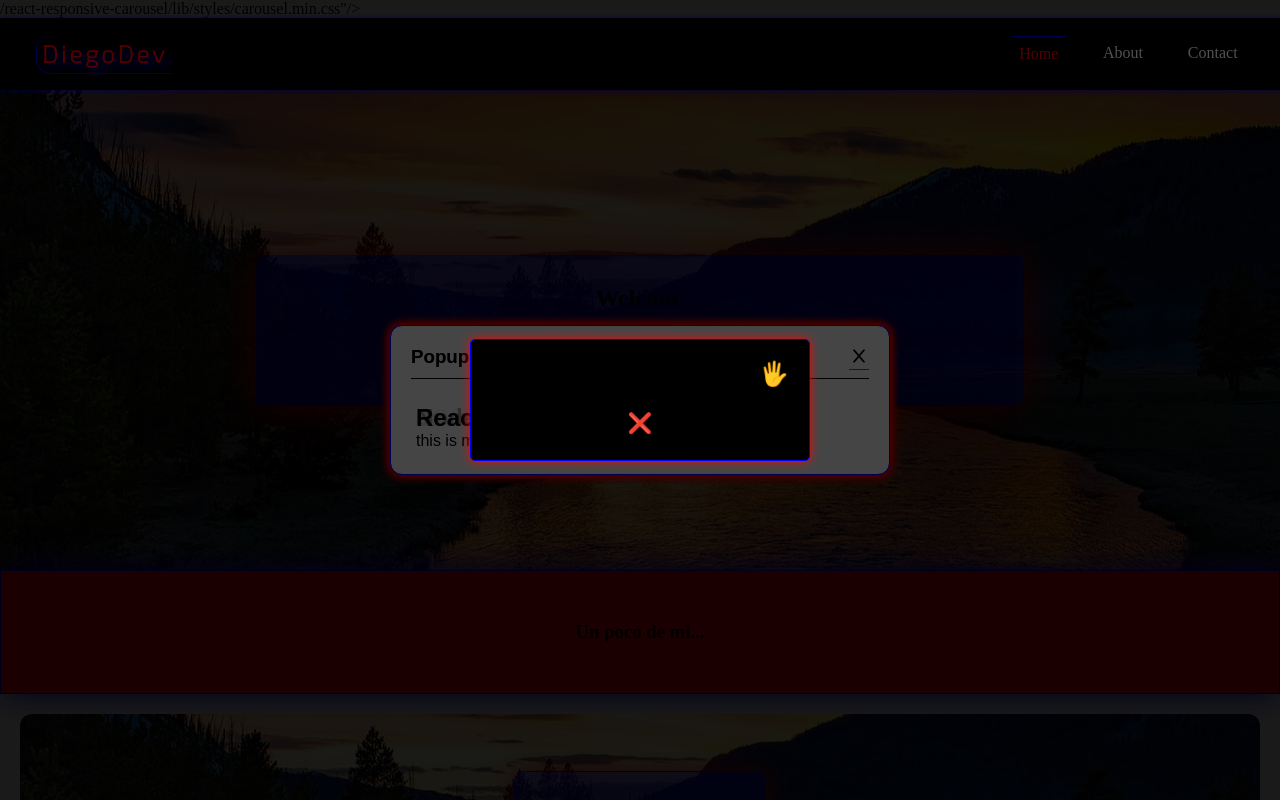
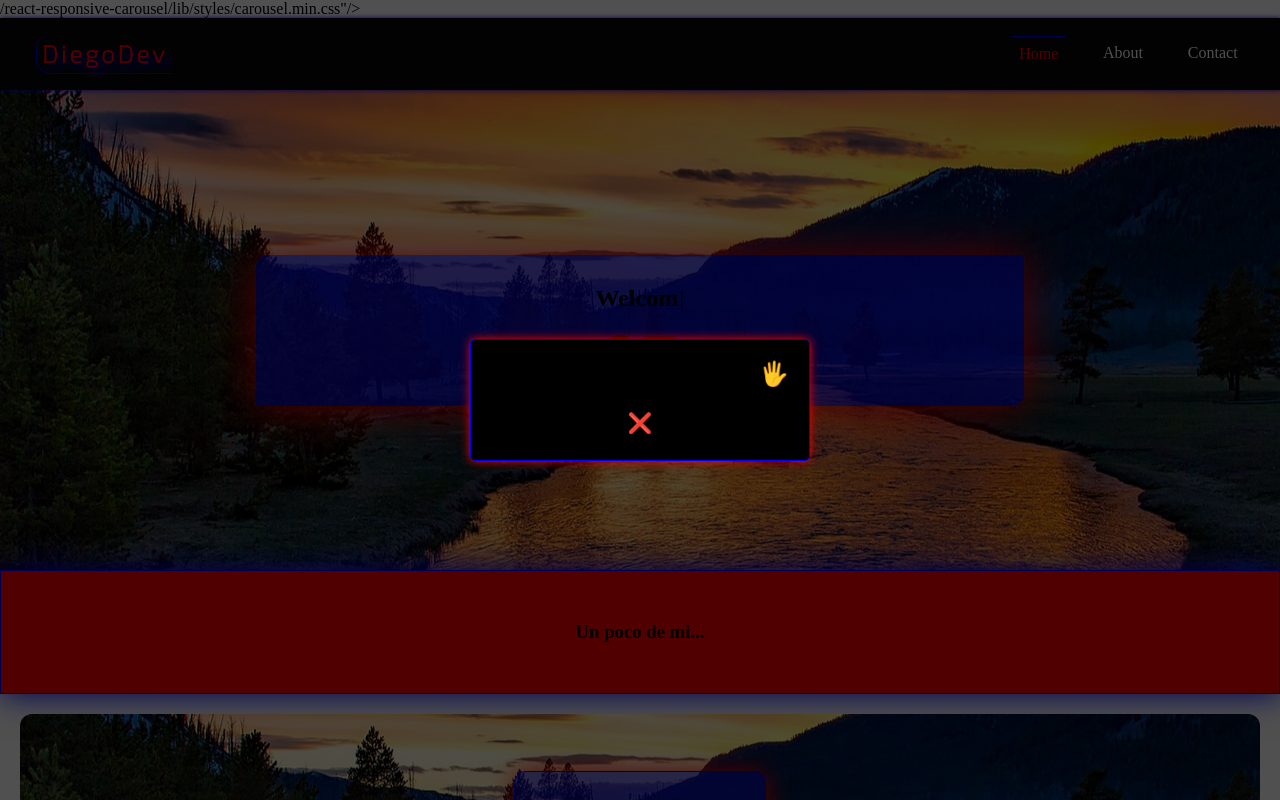
Before and after one commit to diego-monfort-landolt/Landoltdiego, a React (Vite) app: page / in a window 1280 px wide. Shown: the top 800 px of the page. Built offline with nearby package versions, Linux system fonts and the light colour scheme.

Commit message:
added new styles and logic for info

```diff
--- a/src/component/experience-cards/Info.jsx
+++ b/src/component/experience-cards/Info.jsx
@@ -1,5 +1,5 @@
 import './review.css'
-import { AiOutlineClose  } from "react-icons/ai";
+import { AiOutlineClose } from "react-icons/ai";
 
 // const info = [
 //   {
@@ -28,18 +28,20 @@ import { AiOutlineClose  } from "react-icons/ai";
 //   },
 // ]
 
-const Info = ({ children }) => {
+const Info = ({ children, estado, cambiarEstado }) => {
   return (
     <>
+      { estado &&
         <div className='overlay'>
           <div className='cont-model'>
             <div className='model-head'>
               <h3 className='info-txt'>Popup</h3>
             </div>
-         <button className='close-btn' ><AiOutlineClose size={20} /></button>
+            <button className='close-btn' onClick={() => cambiarEstado(false)} ><AiOutlineClose size={20} /></button>
             {children}
           </div>
         </div>
+      }
     </>
   )
 }
--- a/src/component/experience-cards/Review.jsx
+++ b/src/component/experience-cards/Review.jsx
@@ -1,9 +1,12 @@
+import { useState } from 'react'
 
 import Info from './Info'
 import './review.css'
 import PropTypes  from 'prop-types'
 
 const Review = ({ title, text, image, info }) => {
+  const [estadoModal1, cambiarEstadoModal1] = useState(false)
+
   return (
     <>
     <div className="review">
@@ -13,11 +16,14 @@ const Review = ({ title, text, image, info }) => {
         <p className="review-text">{ text }</p>
       </div>
       <div className='container-btn'>
-        <button className='review-btn' onClick={() => {alert('will be activated in the next update')}}>Más info</button>
+        <button className='review-btn' onClick={() => cambiarEstadoModal1(!estadoModal1) }>Más info</button>
 
 
         {/* todoo: -- aded the modal popup -text area from info - when click this */}
-        <Info>
+        <Info
+        estado={estadoModal1}
+        cambiarEstado={cambiarEstadoModal1}
+        >
           <div className='contenido'>
            <h2>{ title }</h2>
           <p>{ info }</p>
--- a/src/component/experience-cards/review.css
+++ b/src/component/experience-cards/review.css
@@ -54,14 +54,12 @@
   align-items: center;
   justify-content: center;
   padding: 40px;
-
-
 }
 
 .cont-model {
   width: 500px;
   height: 150px;
-  background: #ffffff8f;
+  background: #ffffffde;
   position: relative;
   border-radius: 12px;
   border: 1px solid blue;
```
Lines whose indentation alone changed are shown as unchanged.
